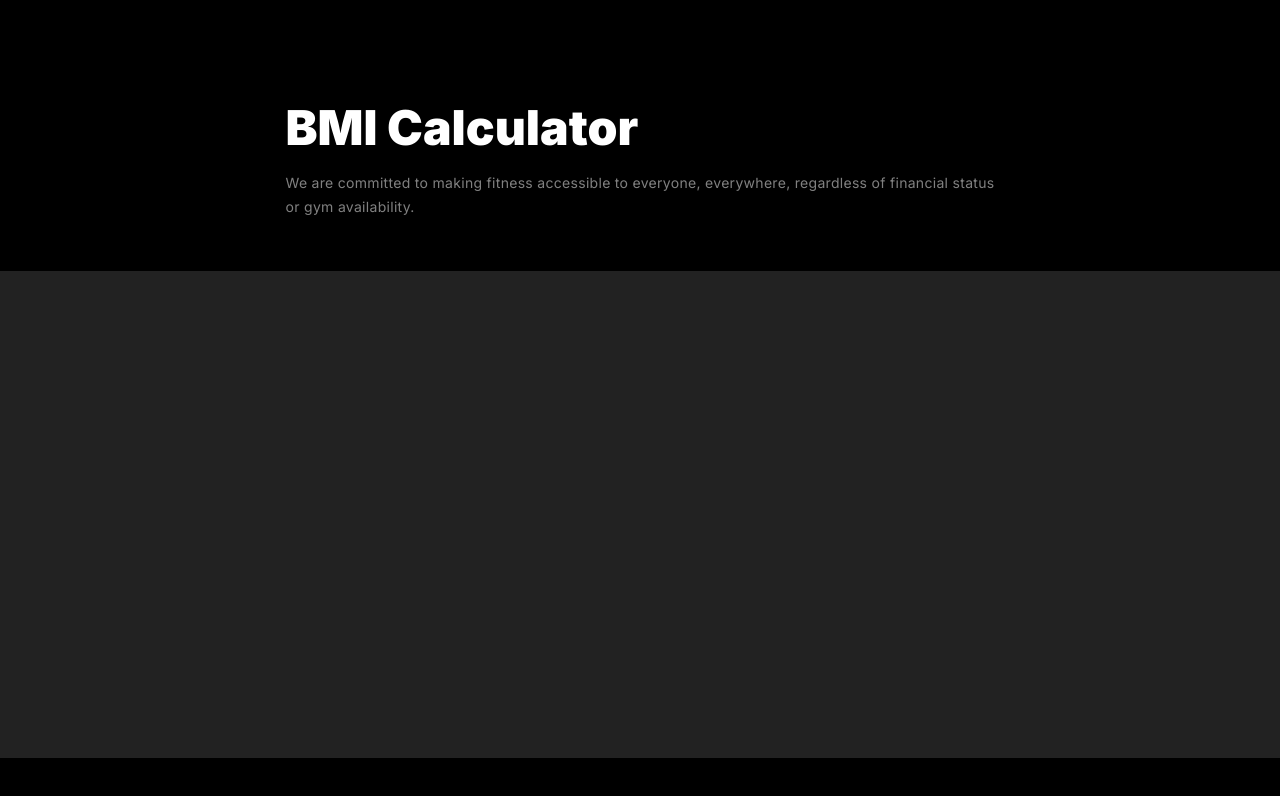
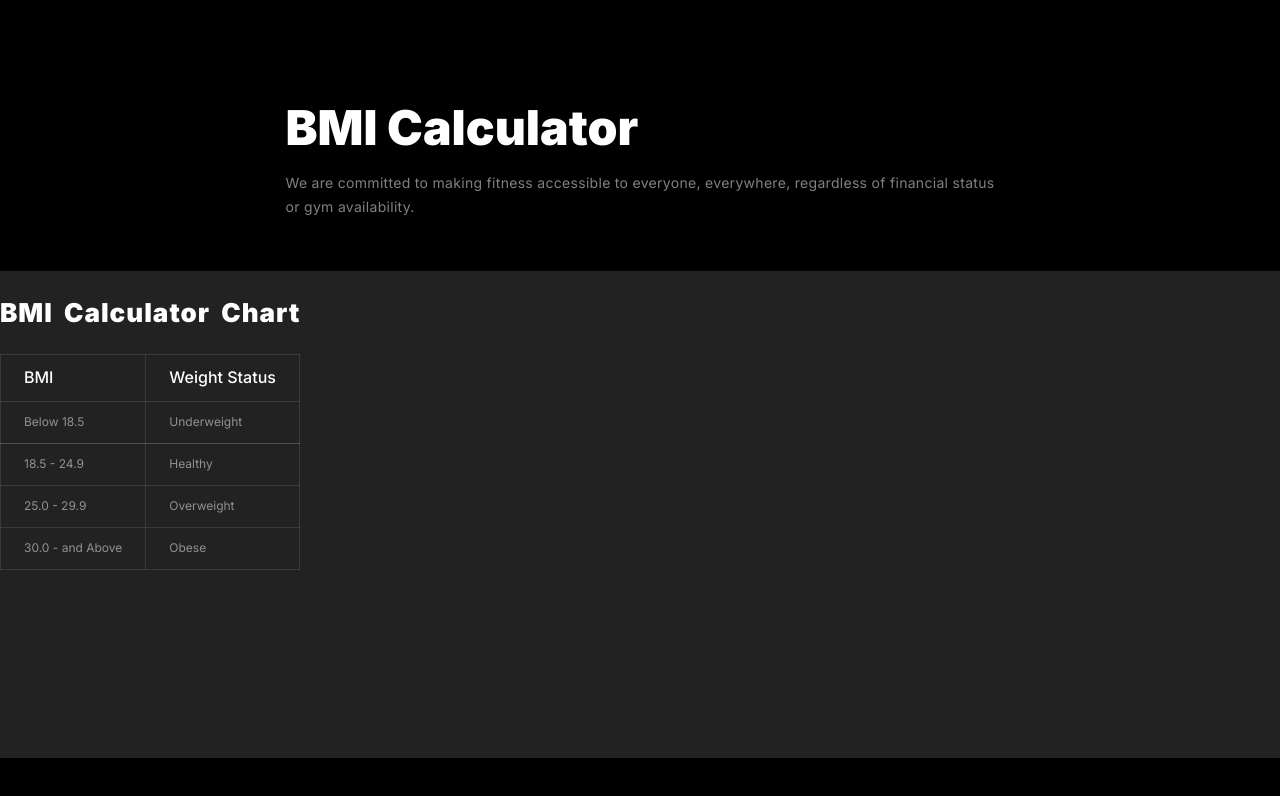
Before and after one commit to AB-Anam/Assign2-responsiveCss, a plain HTML site: page index.html in a window 1280 px wide. Shown: the part 1567-2363 px from the top of the page. Drawn offline with Linux system fonts and the light colour scheme; a web font is replaced by a local one.

Commit message:
calculator chart done

```diff
--- a/index.html
+++ b/index.html
@@ -118,7 +118,30 @@
             <div class="bmi-calculator">
                 <div class="calc-Container">
                     <div class="calc-chart">
-
+                        <h3 class="calc-heading">BMI Calculator Chart</h3>
+                        <table class="table-chart">
+                            <tr>
+                              <th>BMI</th>
+                              <th>Weight Status</th>
+                            </tr>
+                            <tr>
+                              <td>Below 18.5</td>
+                              <td>Underweight</td>
+                            </tr>
+                            <tr>
+                            <tr>
+                              <td>18.5 - 24.9</td>
+                              <td>Healthy</td>
+                            </tr>
+                            <tr>
+                              <td>25.0 - 29.9</td>
+                              <td>Overweight</td>
+                            </tr>
+                            <tr>
+                              <td>30.0 - and Above</td>
+                              <td>Obese</td>
+                            </tr>
+                          </table>
                     </div>
                     <div class="clculate">
 
--- a/styles.css
+++ b/styles.css
@@ -343,9 +343,48 @@
   text-align: left;
 }
 .bmi-calculator{
-  position: static;
   width: 100%;
   height: 487px;
   margin: 38px 0px;
   background: rgb(34, 34, 34);
 }
+.calc-container{
+  margin: auto;
+}
+
+.table-chart{
+  border: 1px solid rgba(255, 255, 255, 0.1);
+  border-collapse: collapse;
+  height: 216px;
+}
+th{
+  color: rgb(255, 255, 255);
+  font-family: Inter;
+  font-size: 16px;
+  font-weight: 500;
+  line-height: 120%;
+  letter-spacing: 0%;
+  text-align: start;
+}
+td{
+  color: rgba(255, 255, 255, 0.5);
+  font-family: Inter;
+  font-size: 12px;
+  font-weight: 400;
+  line-height: 120%;
+  letter-spacing: 0%;
+}
+td,th{
+  border: 1px solid rgba(255, 255, 255, 0.1);
+  padding: 12px 23px;
+}
+.calc-heading{
+  color: rgb(255, 255, 255);
+  font-family: Inter;
+  font-size: 26px;
+  font-weight: 900;
+  line-height: 120%;
+  letter-spacing: 1px;
+  word-spacing: 5px;
+  text-align: left;
+}
```
